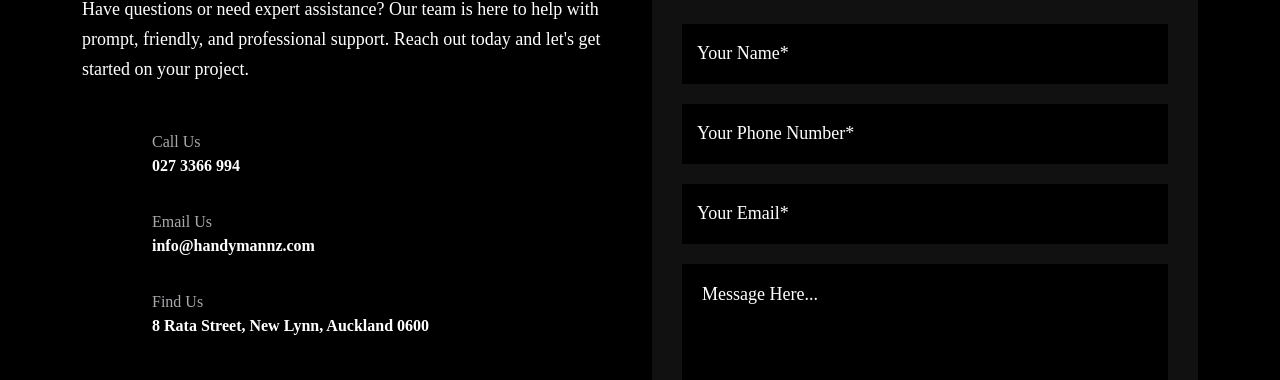
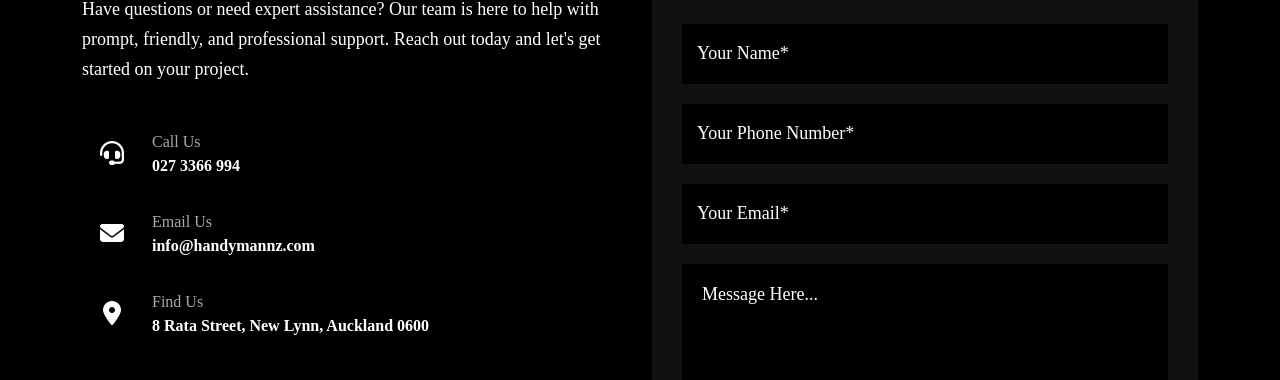
Before and after one commit to GulsherKhan659/handymannz, a plain HTML site: page index.html in a window 1280 px wide. Shown: the part 7890-8270 px from the top of the page. Drawn offline with nearby package versions, Linux system fonts and the light colour scheme; a web font is replaced by a local one.

Commit message:
6/27/2025

```diff
--- a/index.html
+++ b/index.html
@@ -1138,7 +1138,7 @@
                     <div class="contact-head-main">
                         <div class="head-phone-white-main contact-deatils-head">
                             <div class="headphone-white">
-                                <img src="assets/images/svg/headphone-white.svg" alt="headphone-white">
+                            <i class="fa-solid fa-headset fa-xl text-white"></i>
                             </div>
                             <div>
                                 <p class="CallUs">Call Us</p>
@@ -1149,7 +1149,7 @@
                         </div>
                         <div class="head-phone-white-main contact-deatils-head">
                             <div class="headphone-white">
-                                <img src="assets/images/svg/email-White.svg" alt="email-White">
+                             <i class="fa-solid fa-envelope fa-xl text-white"></i>
                             </div>
                             <div>
                                 <p class="CallUs">Email Us</p>
@@ -1160,7 +1160,7 @@
                         </div>
                         <div class="head-phone-white-main contact-deatils-head">
                             <div class="headphone-white">
-                                <img src="assets/images/svg/loaction-white.svg" alt="loaction-white">
+                            <i class="fa-solid fa-location-dot fa-xl text-white"></i>
                             </div>
                             <div>
                                 <p class="CallUs">Find Us</p>
```
